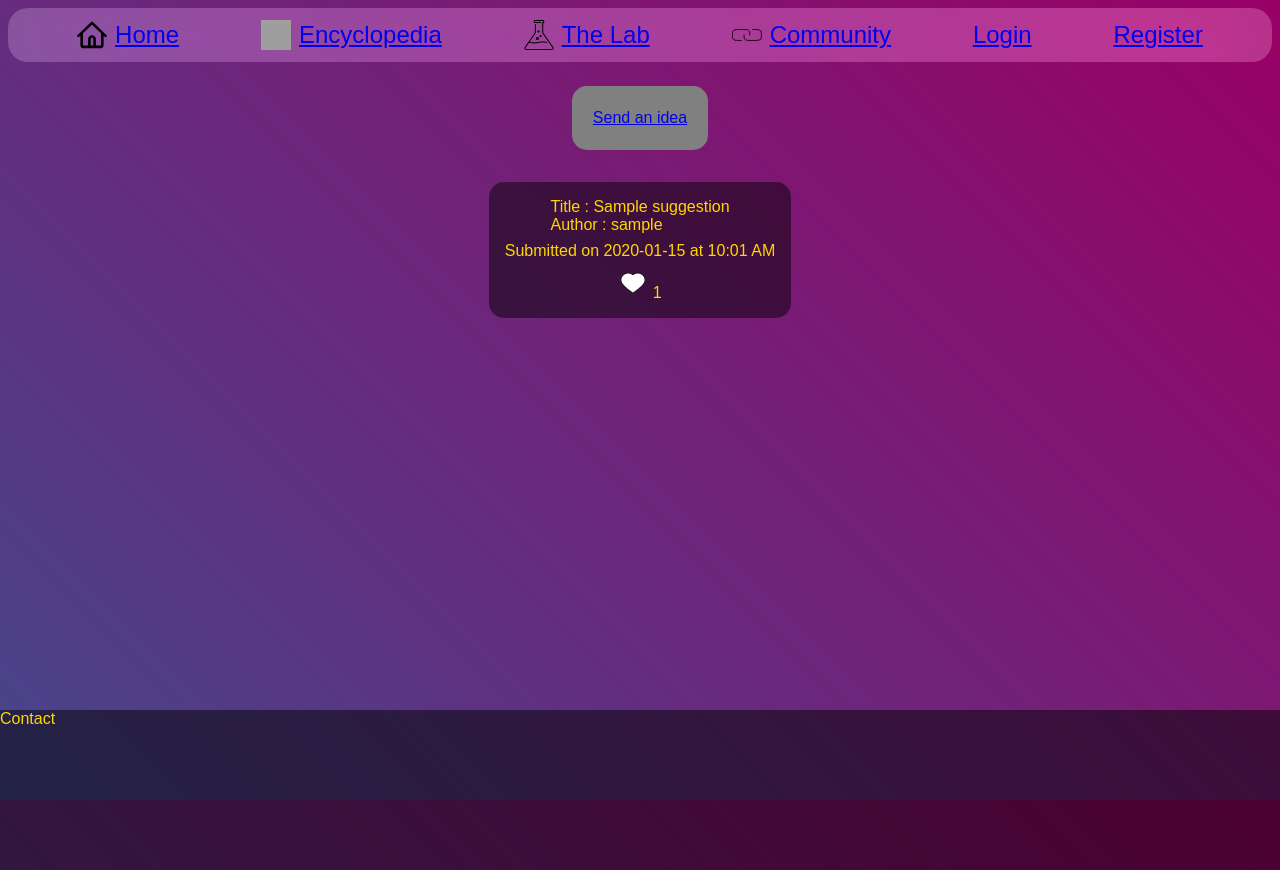
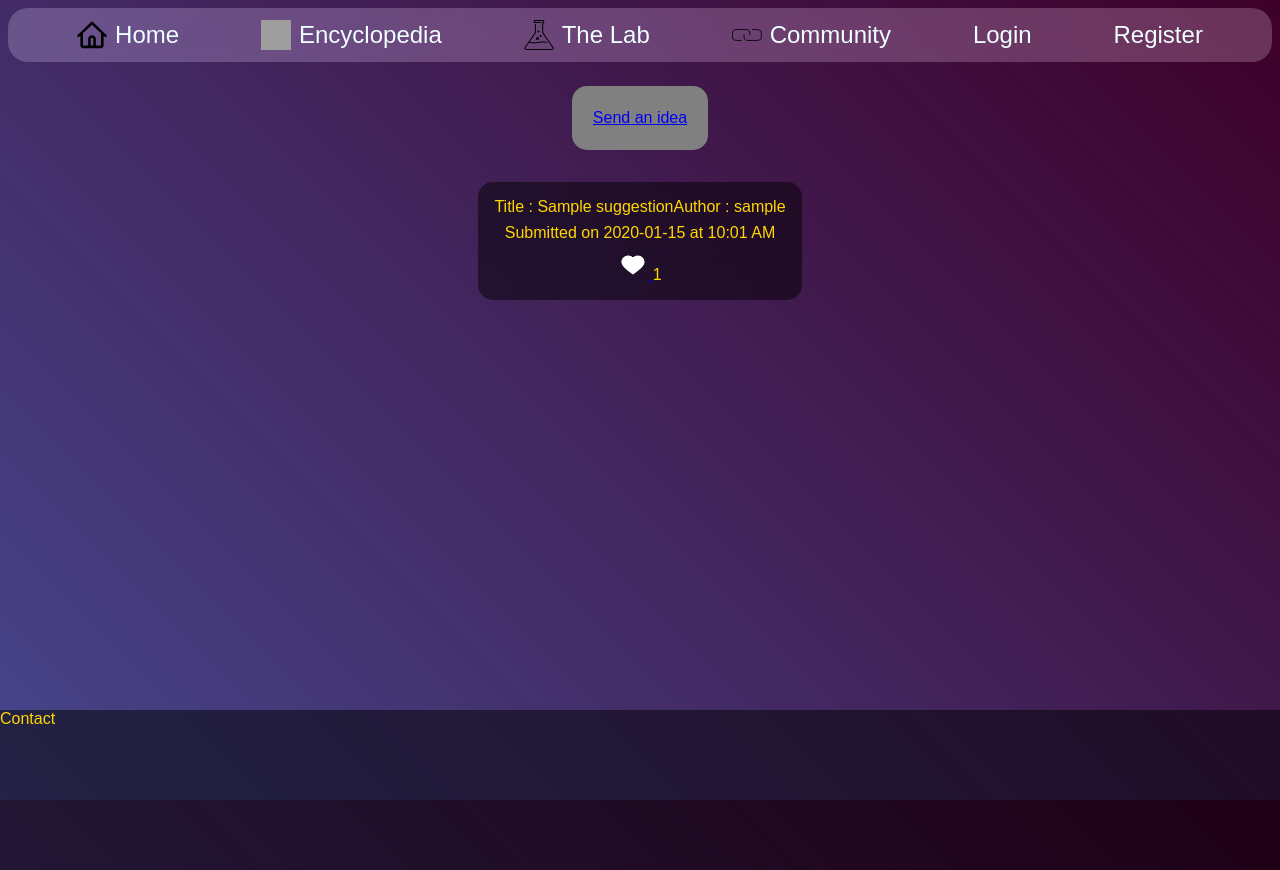
Before and after one commit to AnthonyWGit/AdFinemTemporis, a Symfony app: template templates/community/index.html.twig in a window 1280 px wide. Run offline with Twig, Linux system fonts and the light colour scheme; the template is opened without the code that fills it: most values are stand-ins (such as "Sample title", 1, 10 or a date in 2020); some libraries are stand-ins or nearby versions; some web fonts are replaced; grey boxes are pictures that could not be loaded.

Commit message:
colors adjustments and text color

```diff
--- a/public/css/base.css
+++ b/public/css/base.css
@@ -2,7 +2,7 @@
 {
     --base-color1 : rgba(25, 25, 112 , 0.804);
     --base-noalpha-color1 :25, 25, 112;
-    --base-color2 : hsl(320, 100%, 30%);
+    --base-color2 : hsl(320, 100%, 12%);
 }
 
 *
@@ -16,7 +16,7 @@ html
 
     background: linear-gradient(45deg, var(--base-color1), var(--base-color2));
     background-attachment: fixed;
-    color: gold;
+    color: #ffd700;
 
 }
 
@@ -80,6 +80,8 @@ input
 .navbar a
 {
     font-size: 1.5rem;
+    text-decoration: none;
+    color: azure;
 }
 
 .formGlobal
--- a/public/css/community.css
+++ b/public/css/community.css
@@ -4,6 +4,18 @@
     flex-direction: column;
     justify-content: center;
     align-items: center;
+}
+
+.globalDivColor
+{
+    display: flex;
+    flex-direction: column;
+    justify-content: center;
+    align-items: center;
+    background: rgba(255, 255, 255, 0.2);
+    backdrop-filter: blur(25px);
+    margin: 1rem;
+    border-radius: 20px;
 }
 
 .div
@@ -22,7 +34,7 @@
     margin: 1rem;
     gap: 0.5rem;
     background-color: rgba(0, 0, 0, 0.486);
-    backdrop-filter: blur(150%);
+    backdrop-filter: blur(20px);
     position: relative;
 }
 
@@ -48,3 +60,41 @@
     z-index: 100;
     position: relative;
 }
+
+.textArea
+{
+    padding: 1rem;
+    display: flex;
+    flex-grow: 1;
+    flex-wrap: wrap;
+    font-size: 1.3rem;
+    flex-direction: column;
+    gap: 1rem;
+    align-items: center;
+}
+
+.row
+{
+    display: flex;
+    flex-direction: row;
+    flex-grow: 1;
+    width: 100%;
+    justify-content: space-evenly;
+}
+
+.deleteOwn
+{
+    position: absolute;
+    top: 0.5rem;
+    bottom: 0;
+    right: 0;
+    left: 35rem;
+    z-index: 100;
+}
+
+.content
+{
+    font-size: 1rem;
+    color: rgb(0, 0, 0);
+    white-space: pre-wrap;
+}
```
